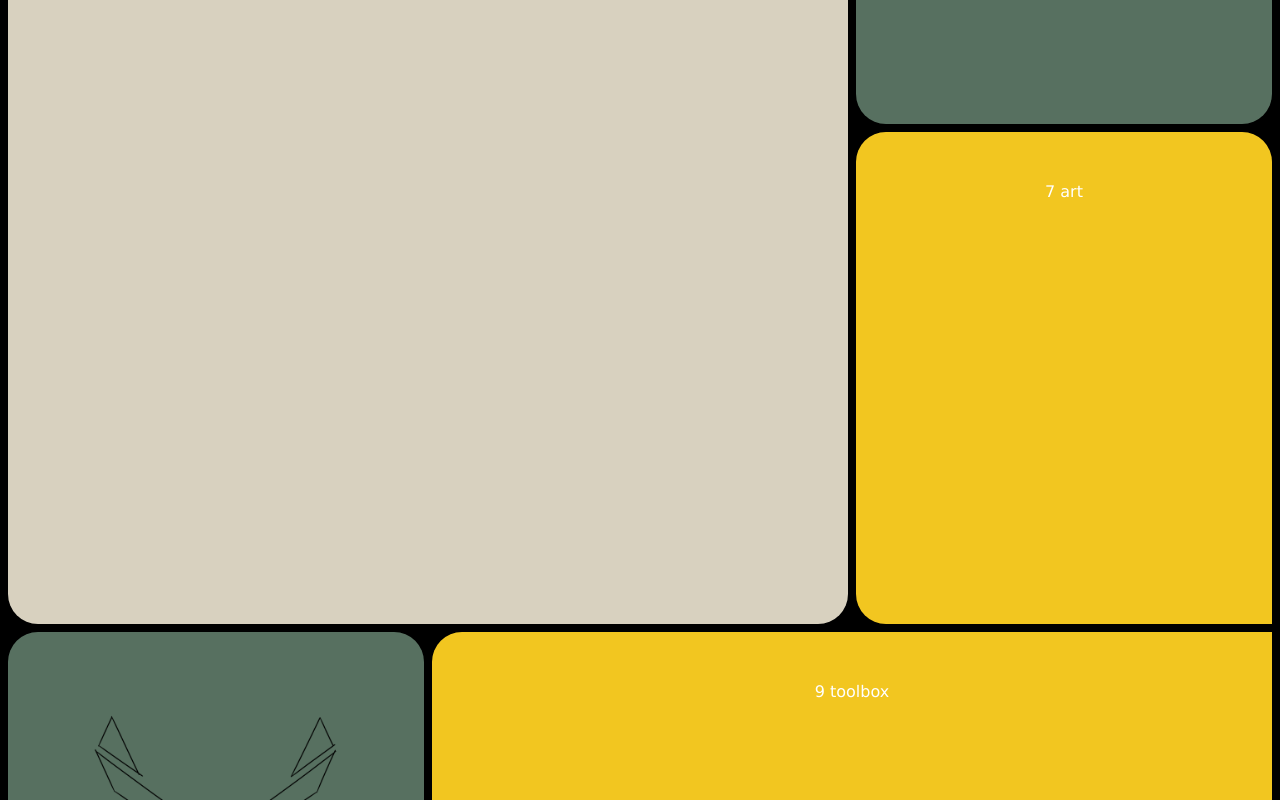
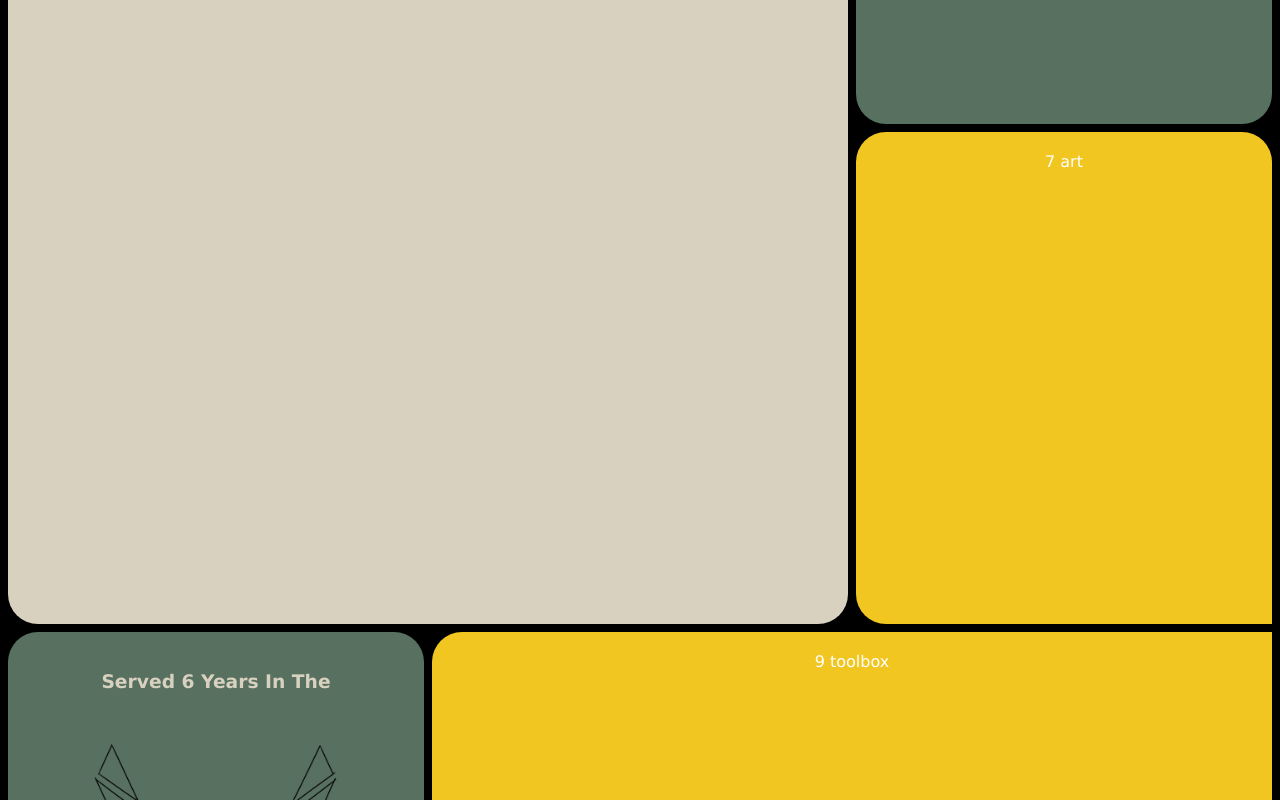
Before and after one commit to yellowellaphant/yellowellaphant.github.io, a React (Create React App) app: page / in a window 1280 px wide. Shown: the part 1720-2520 px from the top of the page. Built offline with nearby package versions, Linux system fonts and the light colour scheme.

Commit message:
adjusted fonts

```diff
--- a/src/Components/AirforceSection.js
+++ b/src/Components/AirforceSection.js
@@ -3,6 +3,9 @@ import '../styles.css';
 function AirforceSection() {
     return (
     <div className="airforce-block block">
+        <div>
+            <h3>Served 6 Years In The</h3>
+        </div>
         <div className="airforce-logo-wrapper">
             <img id="airforce-logo-filled" className="airforce-logo" src="/AF-Filled.png" alt="filled U.S. Air Force Logo"/>
             <img id="airforce-logo-outline" className="airforce-logo" src="/AF-Outline.png" alt="sketched ouline of a U.S. Air Force Logo"/>
--- a/src/styles.css
+++ b/src/styles.css
@@ -4,6 +4,10 @@
     --accent-color-2: #d8d1bf;
     --accent-color-3: #f2c620;
     --border-radius: 30px;
+  }
+
+  h3 {
+    color: var(--accent-color-2)
   }
 
   .App {
@@ -36,8 +40,8 @@
   }
 
   .block {
-    padding-top: 50px;
-    padding-bottom: 50px;
+    padding-top: 20px;
+    padding-bottom: 20px;
   }
 
   .navbar {
```
